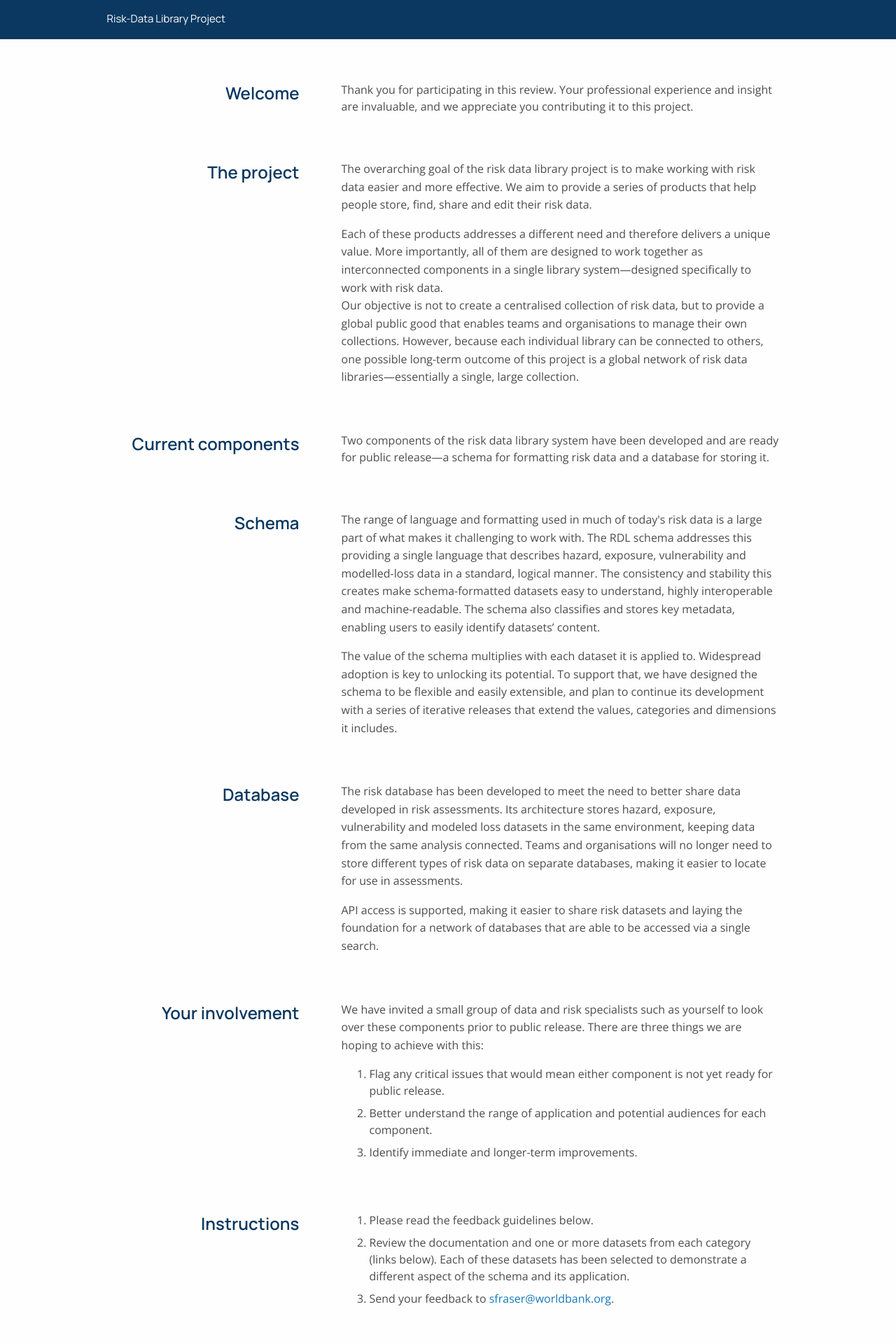
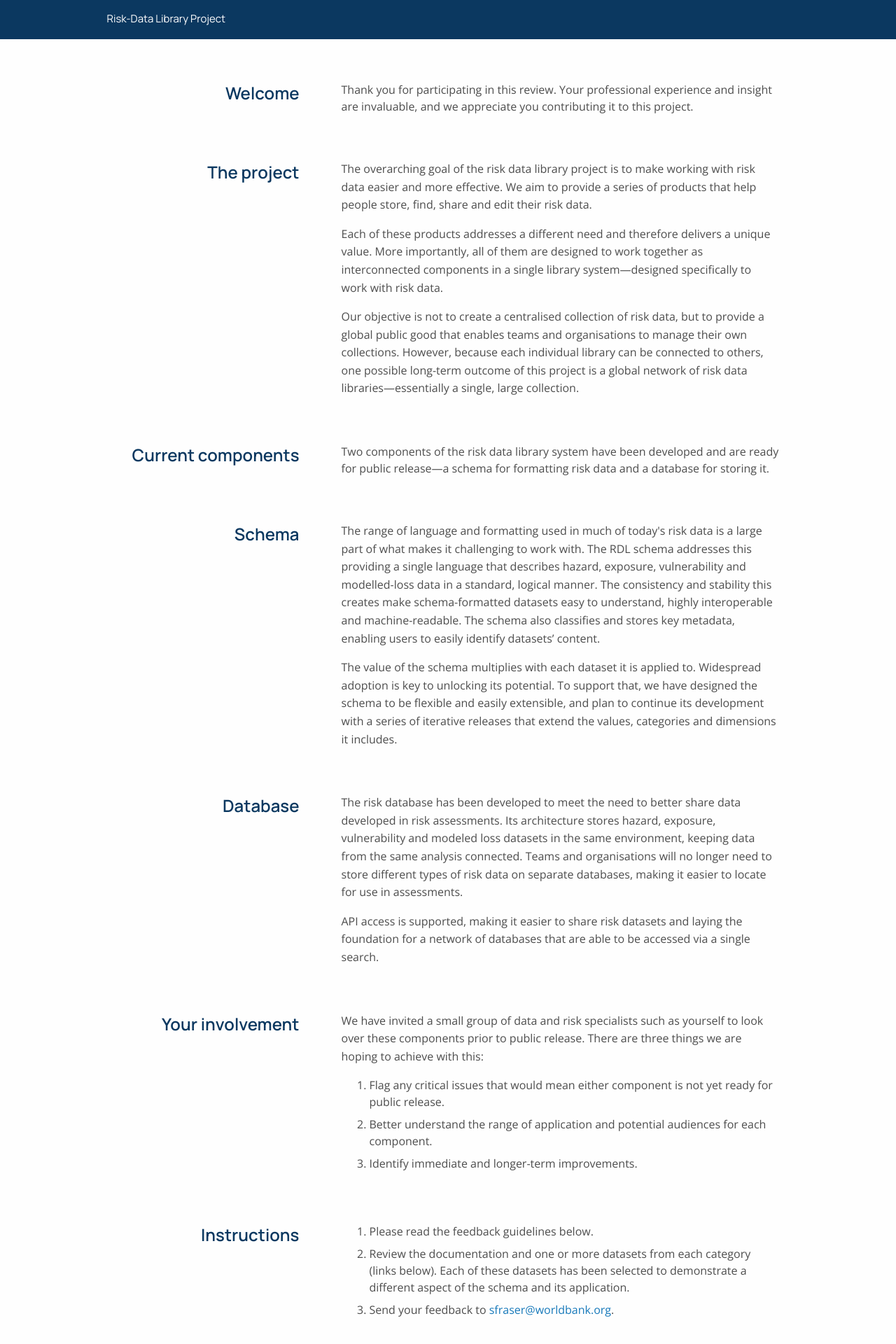
Before and after one commit to GFDRR/risk-data-library.github.io, a Jekyll site: the page built from landing-page.html, in a window 1280 px wide. Shown: the top 1920 px of the page at 70% size. Built offline with Jekyll 4.4.1, drawn with Linux system fonts in a browser that asks for light colours; nearby versions of some CDN libraries.

Commit message:
Update first-section.html

```diff
--- a/_includes/landing-page/first-section.html
+++ b/_includes/landing-page/first-section.html
@@ -23,7 +23,7 @@
       <p class="paragraph-padding-bottom">
         The overarching goal of the risk data library project is to make working with risk data easier and more effective. We aim to provide a series of products that help people store, find, share and edit their risk data.
       </p>
-      <p>
+      <p class="paragraph-padding-bottom">
         Each of these products addresses a different need and therefore delivers a unique value. More importantly, all of them are designed to work together as interconnected components in a single library system—designed specifically to work with risk data.
       </p>
       <p>
```
